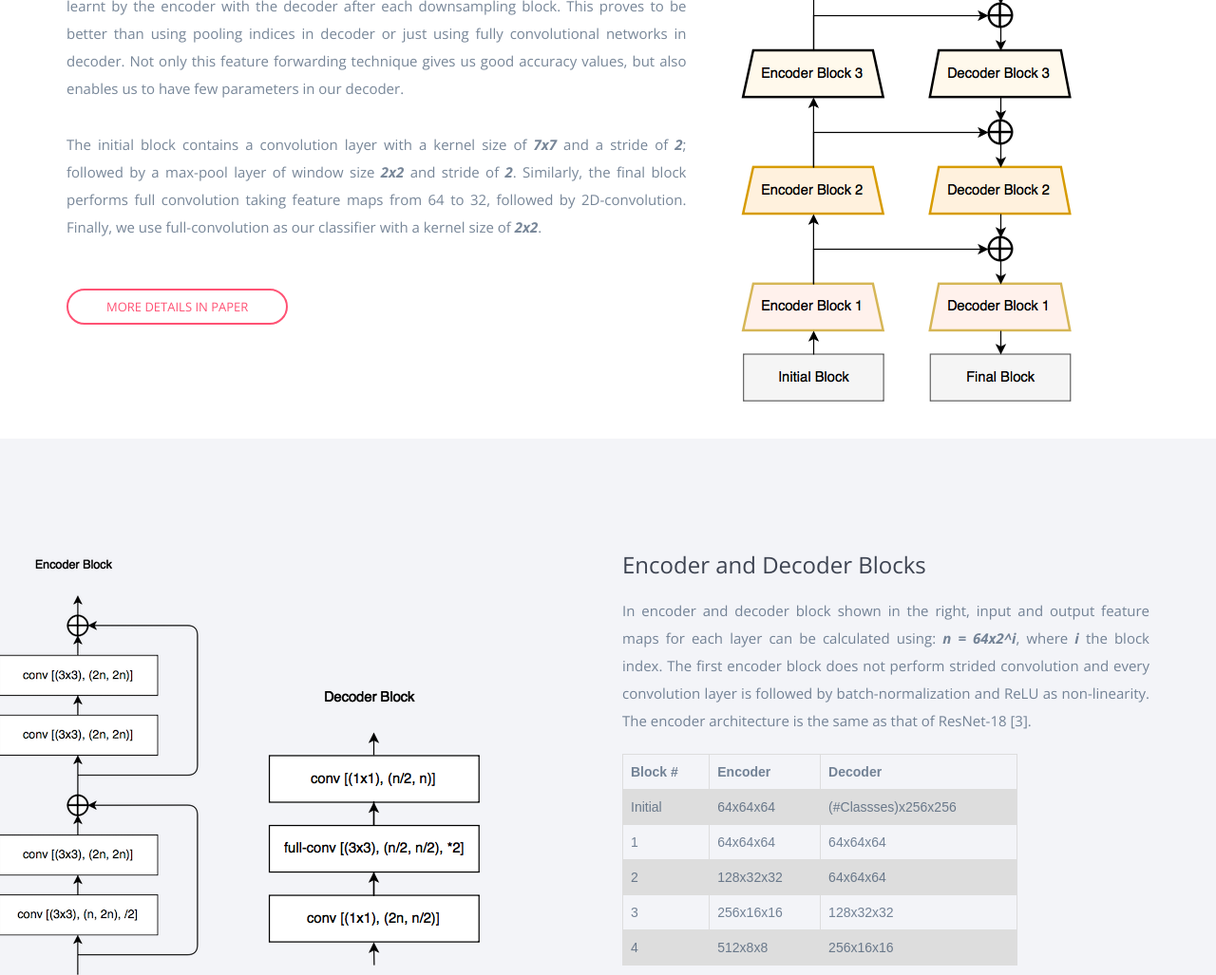
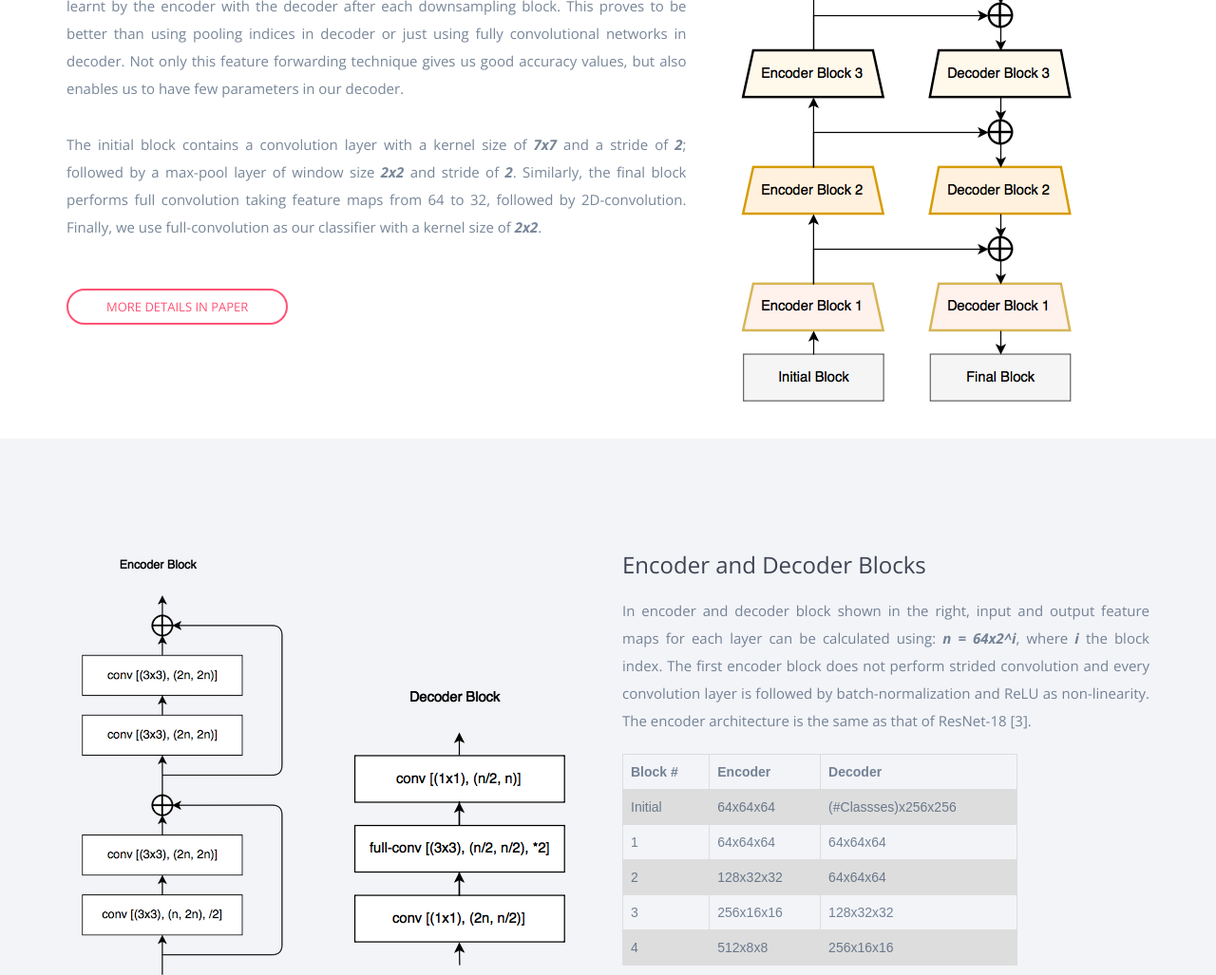
Before and after one commit to codeAC29/codeAC29.github.io, a plain HTML site: page projects/linknet/index.html in a window 1280 px wide. Shown: the part 1670-2697 px from the top of the page at 95% size. Drawn offline with nearby package versions, Linux system fonts and the light colour scheme.

Commit message:
Fixed image indentation

```diff
--- a/projects/linknet/css/styles.css
+++ b/projects/linknet/css/styles.css
@@ -523,7 +523,7 @@ Features-stack
   .features .device-showcase {
     position: absolute;
     bottom: -165px;
-    right: 61%; }
+    right: 54%; }
 
 .features .responsive-feature-img, .features-extra .responsive-feature-img {
   display: none; }
```
